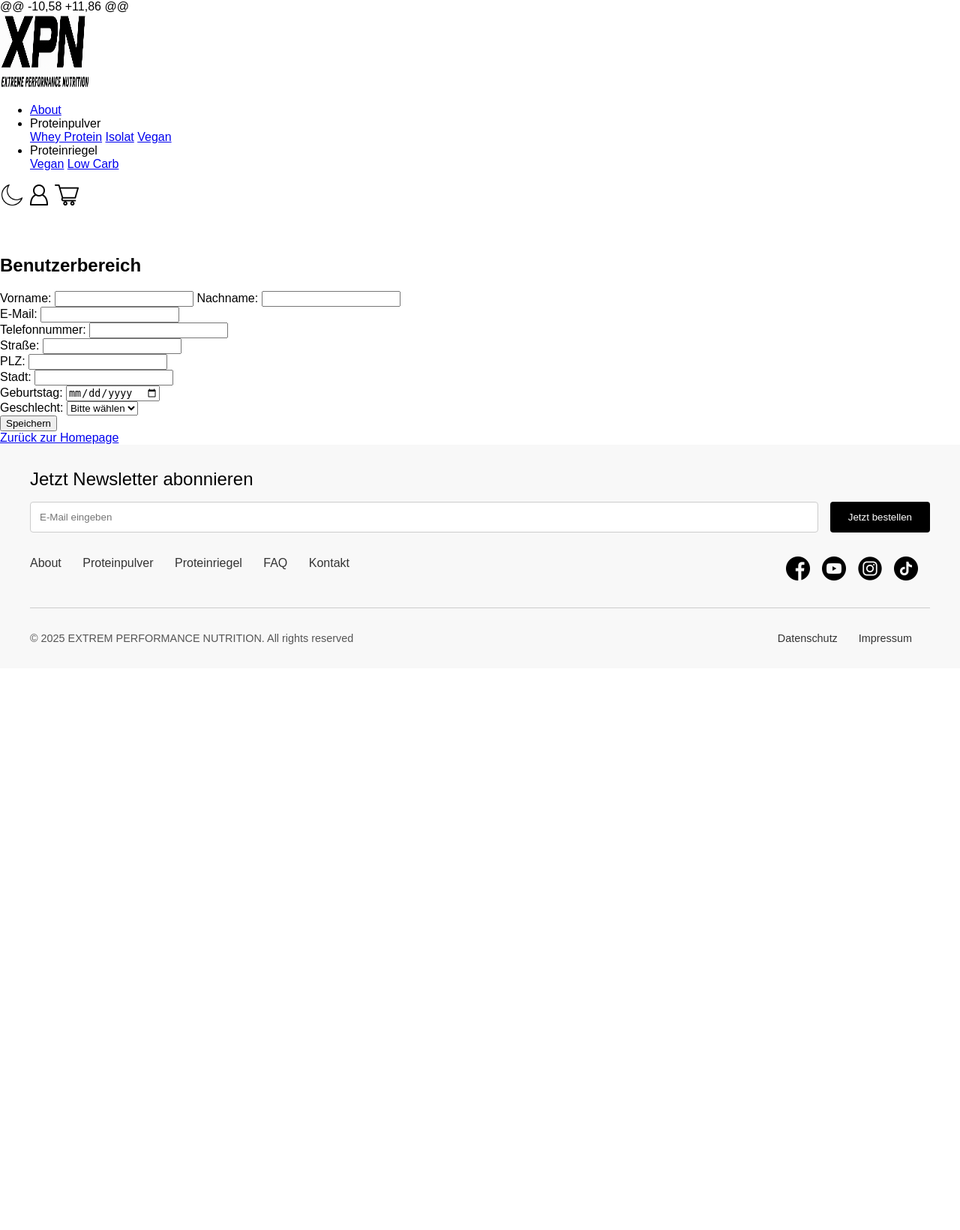
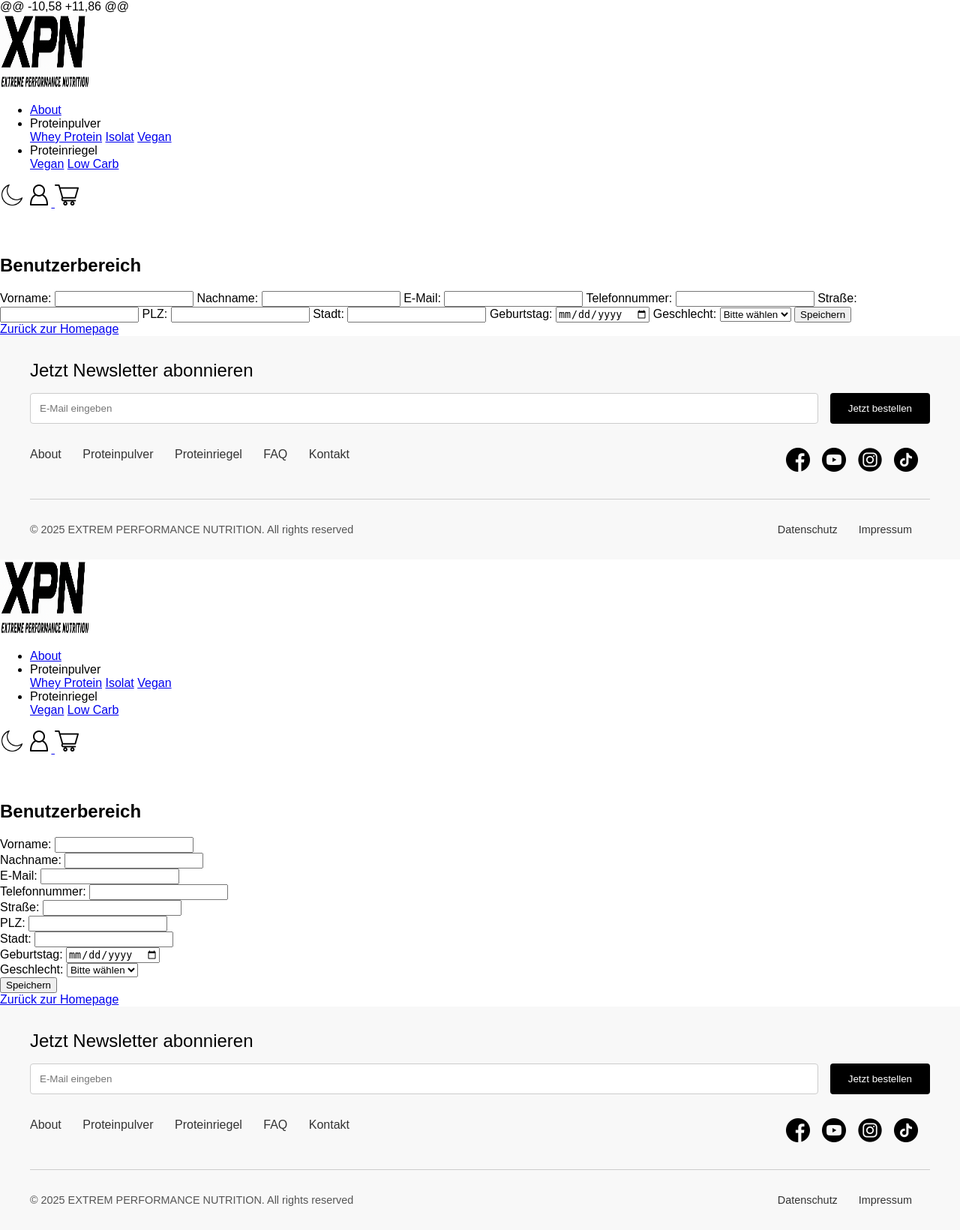
Before and after one commit to mak2868/WebTech-Project, a PHP site: page /user.php in a window 1280 px wide. Shown: the whole page at 75% size. Before the commit the page ends 859 px from the top, so only its background shows below. Run offline with PHP 8.4, Linux system fonts and the light colour scheme.

Commit message:
Stelle eigene Spezialdateien nach main-Update wieder her

```diff
--- a/components/Navbar/navbar.php
+++ b/components/Navbar/navbar.php
@@ -30,23 +30,16 @@
       </ul>
     </nav>
     <div class="icon-container">
-<a id="darkmodeBtn" class="navbar-icon">
+      <a id="darkmodeBtn" class="navbar-icon">
         <img src="images/Mond.png" width="32" alt="Darkmode umschalten" />
       </a>
-
-      <!-- USER ICON MIT DROPDOWN-MENÜ     -->
-      <div class="user-menu-container" style="position:relative; display:inline-block;">
-  <a id="userBtn" class="navbar-icon" href="#"><img src="images/user.png" width="32" alt="User" /></a>
-  <div id="userDropdown" class="user-dropdown"
-     style="display:none; position:absolute; right:0; top:40px; border-radius:8px; z-index:1000;">
-  <a href="user.php" style="display:block; padding:8px 16px;">Mein Bereich</a>
-  <a href="logout.php" id="logoutLink" style="display:block; padding:8px 16px;">Abmelden</a>
-</div>
-
-</div>
-  <a id="cartBtn" href="cart.php" class="navbar-icon">
+      <a id="userBtn" href="login.php" class="navbar-icon">
+        <img src="images/user.png" width="32" alt="Benutzerbereich" />
+      </a>
+      <a id="cartBtn" href="cart.php" class="navbar-icon">
         <img src="images/shopping-cart.png" width="32" alt="Warenkorb" />
-      </a>    </div>
+      </a>
+    </div>
     <div class="menu-button">
       <div class="w-icon-nav-menu"></div>
     </div>
--- a/index.php
+++ b/index.php
@@ -178,6 +178,5 @@
 </main>
 <script src="js/cart.js"></script>
   <?php include 'components/Footer/footer.php'; ?>
-
   </body>
   </html>
--- a/user.php
+++ b/user.php
@@ -8,8 +8,9 @@
 
 </head>
 
+
 <body>
-    <?php include 'components/Navbar/navbar.php'; ?>
+        <?php include 'components/Navbar/navbar.php'; ?>
 
 <main style="padding-top: 40px">
     <div class="form-wrapper">
@@ -23,6 +24,62 @@
 
   <label for="lastname">Nachname:</label>
   <input type="text" id="lastname" name="lastname" required>
+
+  <label for="email">E-Mail:</label>
+  <input type="email" id="email" name="email" required>
+
+  <label for="phone">Telefonnummer:</label>
+  <input type="tel" id="phone" name="phone">
+
+  <label for="street">Straße:</label>
+  <input type="text" id="street" name="street">
+
+  <label for="zip">PLZ:</label>
+  <input type="text" id="zip" name="zip">
+
+  <label for="city">Stadt:</label>
+  <input type="text" id="city" name="city">
+
+  <label for="birthdate">Geburtstag:</label>
+  <input type="date" id="birthdate" name="birthdate">
+
+  <label for="gender">Geschlecht:</label>
+  <select id="gender" name="gender">
+    <option value="">Bitte wählen</option>
+    <option value="m">Männlich</option>
+    <option value="w">Weiblich</option>
+    <option value="d">Divers</option>
+  </select>
+
+  <button type="submit" class="btn-esn">Speichern</button>
+</form>
+
+<a href="index.php" class="form-text">Zurück zur Homepage</a>
+
+</div>
+
+    <script src="js/validate-user.js"></script>
+    <?php include 'components/Footer/footer.php'; ?>
+</main>
+    <?php include 'components/Navbar/navbar.php'; ?>
+
+    <main style="padding-top: 40px">
+        <!-- Userbereich: breites Formular -->
+        <div class="form-wrapper user-wrapper">
+            <form action="..." method="post">
+                <h2>Benutzerbereich</h2>
+
+                <!-- Vorname & Nachname nebeneinander -->
+                <div class="form-row">
+                    <div class="form-field">
+                        <label for="firstname">Vorname:</label>
+                        <input type="text" id="firstname" name="firstname" required>
+                    </div>
+                    <div class="form-field">
+                        <label for="lastname">Nachname:</label>
+                        <input type="text" id="lastname" name="lastname" required>
+                    </div>
+                </div>
 
                 <!-- E-Mail & Telefonnummer nebeneinander -->
                 <div class="form-row">
@@ -77,9 +134,9 @@
                 <button type="submit" class="btn-esn">Speichern</button>
             </form>
 
-<a href="index.php" class="form-text">Zurück zur Homepage</a>
-
-</div>
+            <!-- Link zurück zur Startseite -->
+            <a href="index.php" class="form-text">Zurück zur Homepage</a>
+        </div>
 
         <script src="js/validate-user.js"></script>
         <?php include 'components/Footer/footer.php'; ?>
```
Also changed, not shown: about.php (+3 -37 lines), components/Navbar/navbar.js (+7 -0 lines), js/validate-login.js (+3 -4 lines), style/logreg.css (+15 -0 lines), js/items.js (line endings or trailing spaces), js/validate-registration.js (line endings or trailing spaces).
